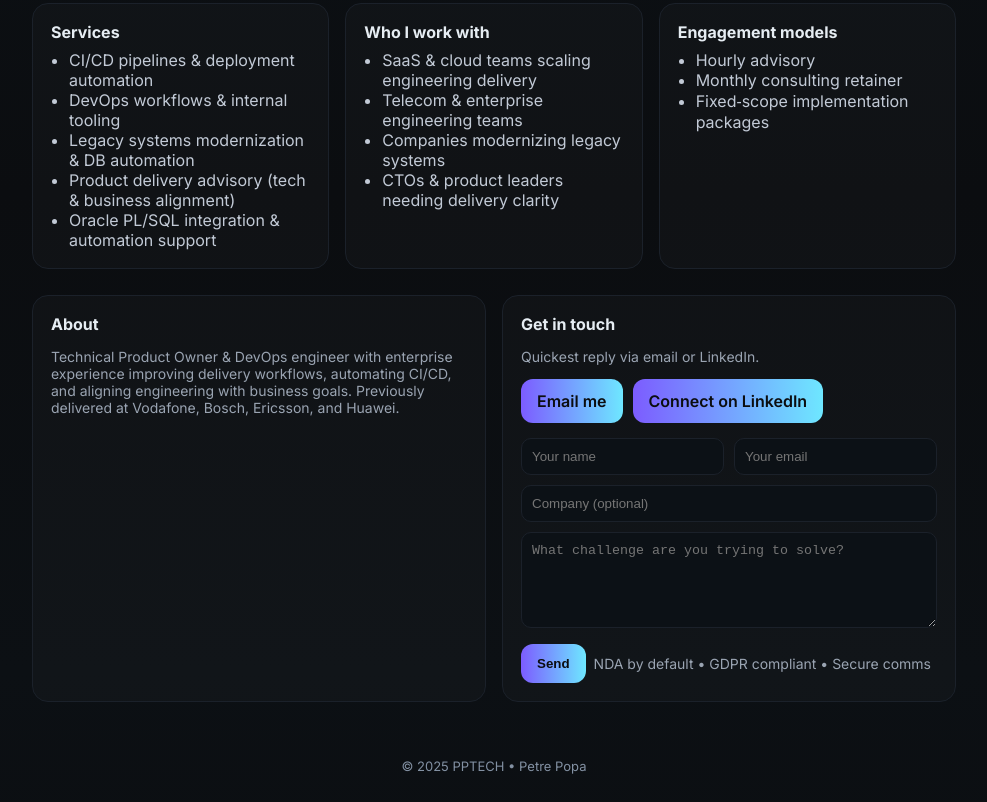
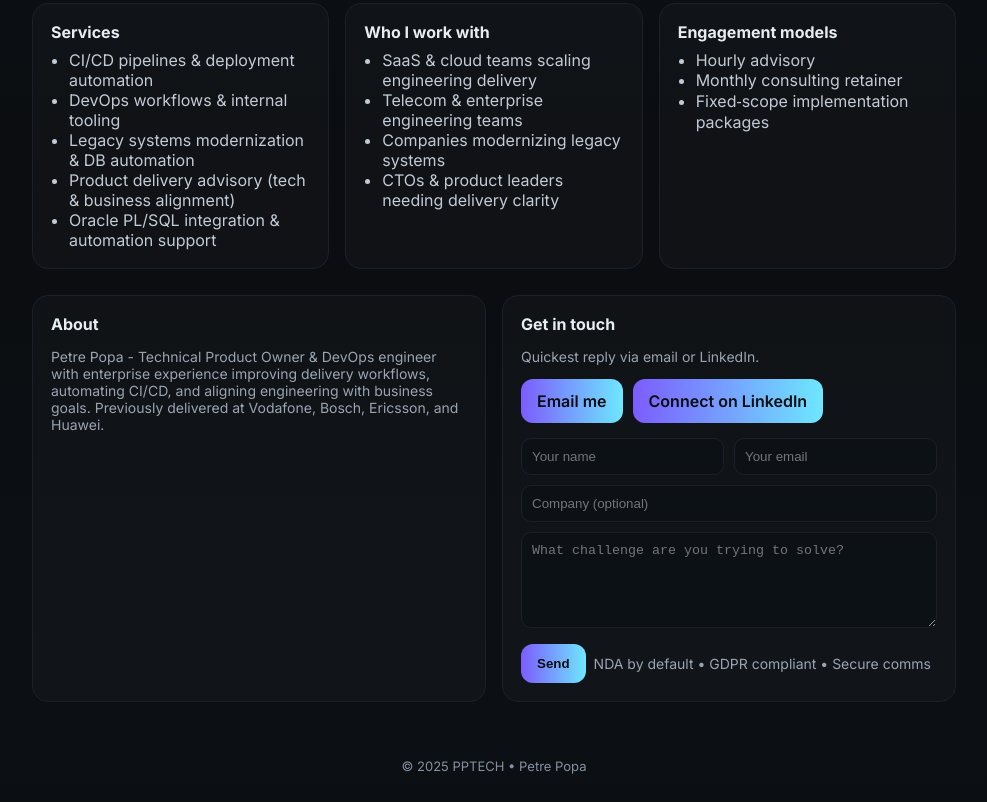
Before and after one commit to petrepopa00/consulting-site, a plain HTML site: page index.html in a window 1280 px wide. Shown: the part 608-1410 px from the top of the page, without its empty margins (146-1133 px from the left). Drawn offline with Linux system fonts and the light colour scheme.

Commit message:
Update index.html

```diff
--- a/index.html
+++ b/index.html
@@ -108,7 +108,7 @@
 <section class="grid" style="grid-template-columns:repeat(2,minmax(0,1fr));">
   <div class="card">
     <h3>About</h3>
-    <p class="small">Technical Product Owner & DevOps engineer with enterprise experience improving delivery workflows, automating CI/CD, and aligning engineering with business goals. Previously delivered at Vodafone, Bosch, Ericsson, and Huawei.</p>
+    <p class="small">Petre Popa - Technical Product Owner & DevOps engineer with enterprise experience improving delivery workflows, automating CI/CD, and aligning engineering with business goals. Previously delivered at Vodafone, Bosch, Ericsson, and Huawei.</p>
   </div>
   <div class="card">
     <h3>Get in touch</h3>
```
